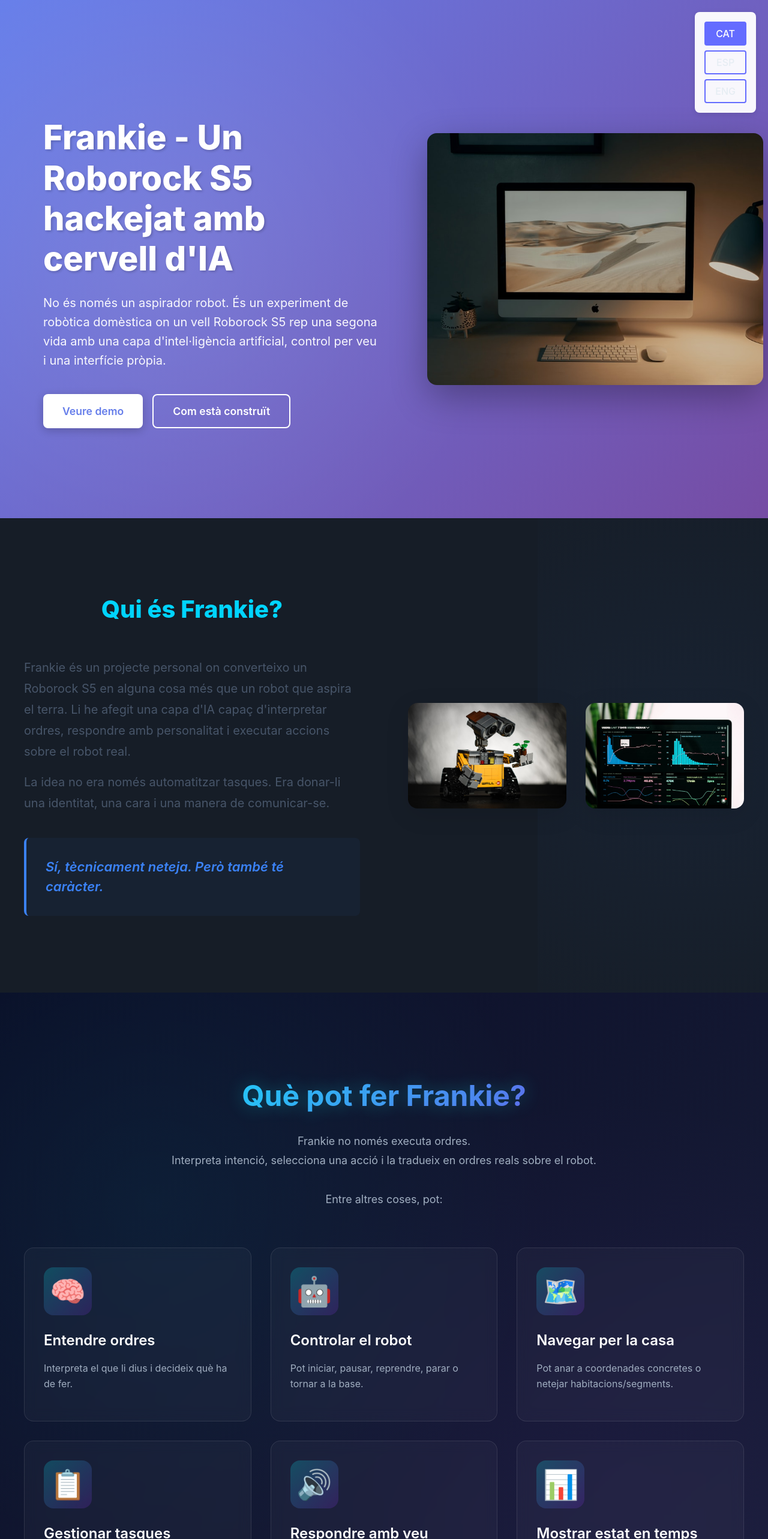
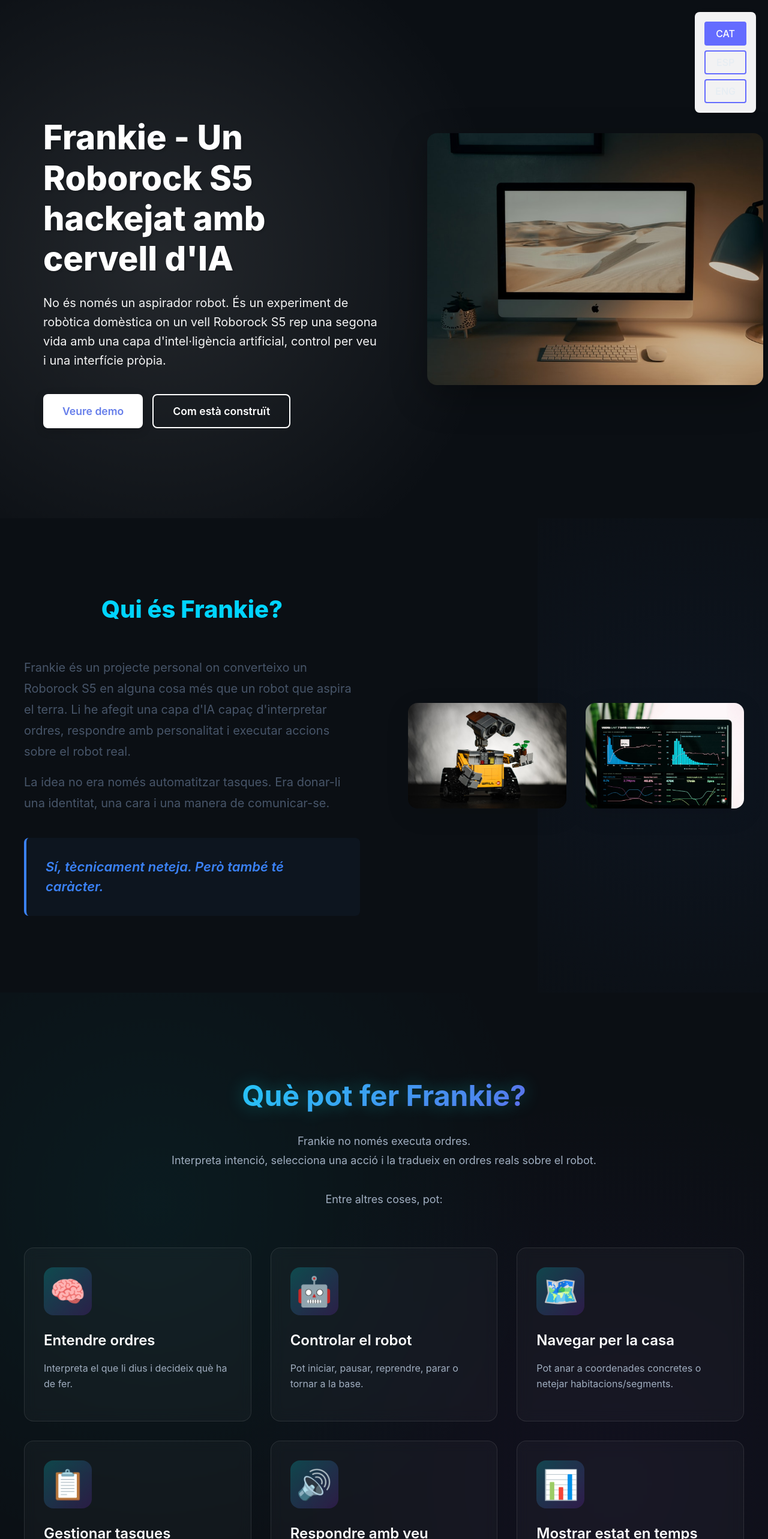
Before and after one commit to francbonet/roborock-frankie-website, a React (Vite) app: page / in a window 1280 px wide. Shown: the top 2566 px of the page at 60% size. Built offline with nearby package versions, Linux system fonts and the light colour scheme.

Commit message:
style: apply background palette colors to all sections

```diff
--- a/src/components/AILayer.css
+++ b/src/components/AILayer.css
@@ -1,6 +1,6 @@
 .ai-layer {
   padding: 4rem 2rem;
-  background: var(--color-surface);
+  background: var(--background-primary);
   color: var(--color-text);
 }
 
--- a/src/components/AboutFrankie.css
+++ b/src/components/AboutFrankie.css
@@ -1,6 +1,6 @@
 .about-frankie {
   padding: 4rem 2rem;
-  background: var(--color-surface);
+  background: var(--background-primary);
   color: var(--color-text);
   position: relative;
   overflow: hidden;
--- a/src/components/FinalCTA.css
+++ b/src/components/FinalCTA.css
@@ -1,6 +1,6 @@
 .final-cta {
   padding: 6rem 2rem;
-  background: linear-gradient(135deg, #1a1a2e 0%, #16213e 100%);
+  background: var(--background-accent);
   position: relative;
   overflow: hidden;
 }
--- a/src/components/Hero.css
+++ b/src/components/Hero.css
@@ -5,7 +5,7 @@
   align-items: center;
   justify-content: center;
   padding: 2rem 1rem;
-  background: linear-gradient(135deg, #667eea 0%, #764ba2 100%);
+  background: var(--background-primary);
   position: relative;
   overflow: hidden;
 }
--- a/src/components/HowItWorks.css
+++ b/src/components/HowItWorks.css
@@ -1,6 +1,6 @@
 .how-it-works {
   padding: 80px 20px;
-  background: linear-gradient(135deg, #667eea 0%, #764ba2 100%);
+  background: var(--background-primary);
   color: white;
 }
 
--- a/src/components/WhatCanDo.css
+++ b/src/components/WhatCanDo.css
@@ -1,6 +1,6 @@
 .what-can-do {
   padding: 6rem 2rem;
-  background: linear-gradient(135deg, #0a0e27 0%, #1a1f3a 100%);
+  background: var(--background-secondary);
   position: relative;
   overflow: hidden;
 }
```
